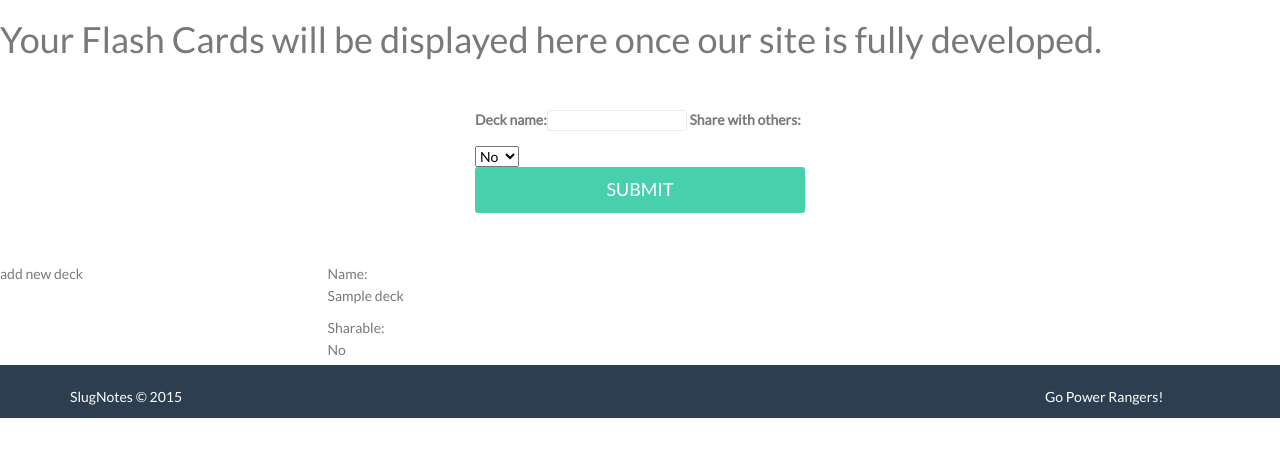
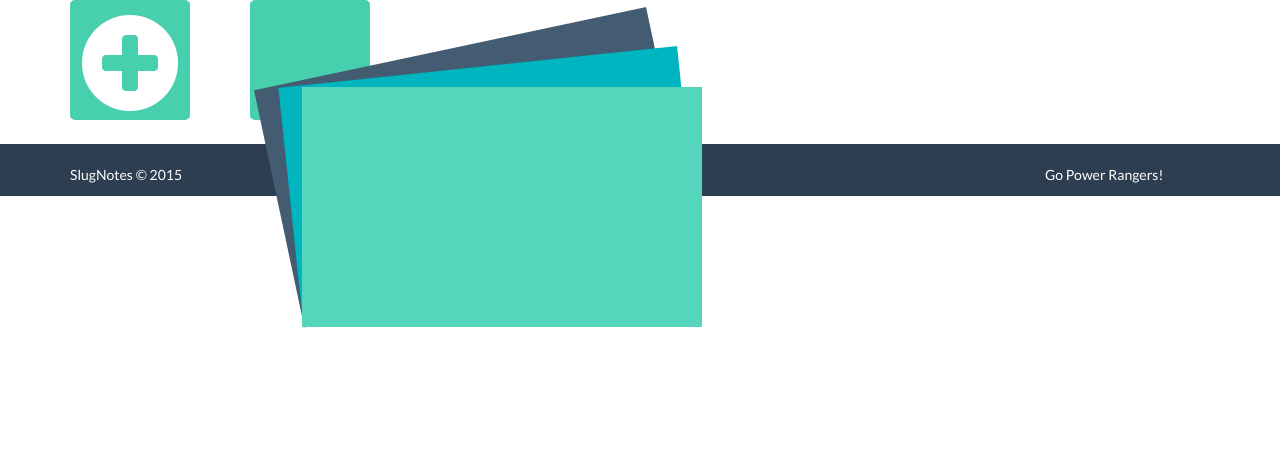
Before and after one commit to hammerface/slugnotes, a Django app: page / in a window 1280 px wide. Shown: the part 96-553 px from the top of the page. Run offline with Django 3.2, Linux system fonts and the light colour scheme; a user stored in the database is signed in; tables that the repository leaves empty hold one stand-in row (values such as "Sample post"); some libraries are stand-ins or nearby versions.

Commit message:
First attempt at create new deck modal and flash card decks (not fully functional)

```diff
--- a/study_notes_project/flash_cards/forms.py
+++ b/study_notes_project/flash_cards/forms.py
@@ -2,10 +2,11 @@ from django import forms
 from .models import Deck, Card
 
 class NewDeck(forms.ModelForm):
+	deck_name = forms.CharField(required=True)
 
 	class Meta:
 		model = Deck
 		fields = ("deck_name", "share_flag")
 		labels = {
-			'share_flag' : 'Share with others'
+			'share_flag' : 'Share With Others'
 		}
--- a/study_notes_project/static/css/style.css
+++ b/study_notes_project/static/css/style.css
@@ -877,14 +877,14 @@ section.contact-infos {
     margin-top: 4px;
 }
 .icon-wrap {
-    font-size: 2em;
-    height: 60px;
-    width: 60px;
+    font-size: 8em;
+    height: 120px;
+    width: 120px;
     float: left;
-    line-height: 60px;
-    text-align: center;
-    color: #fff;
-    margin-right: 30px;
+    line-height: 120px;
+    text-align: center;
+    color: #fff;
+    margin-right: 60px;
 }
 .ico-bg { background: #48cfad }
 .round-five {
@@ -1878,6 +1878,7 @@ ul#filters > .active > span {
     -moz-box-sizing: border-box;
     box-sizing: border-box;
 }
+
 .form-signin .form-control:focus { z-index: 2 }
 .form-signin input[type="text"],
 .form-signin input[type="password"] {
@@ -2971,3 +2972,25 @@ div.header h3{
     left:50%;
     top:-4px;
 }
+
+#id_share_flag {
+    margin-right:4px;
+}
+
+div.CreateNewDeck{
+    background-color: #48cfad;
+    color: #fff;
+}
+
+div.CreateNewDeck:hover{
+    cursor:pointer;
+    background: #37BC9B;
+    border-radius: 3px;
+    -webkit-border-radius: 3px;
+    -moz-border-radius: 3px;
+    -webkit-transition: all .3s ease;
+    -moz-transition: all .3s ease;
+    -ms-transition: all .3s ease;
+    -o-transition: all .3s ease;
+    transition: all .3s ease;
+}
--- a/study_notes_project/templates/landing/home.html
+++ b/study_notes_project/templates/landing/home.html
@@ -75,34 +75,65 @@
       </nav>
     </div>
   {% endif %}
-  {% if user.is_authenticated %}
-    <h1>Your Flash Cards will be displayed here once our site is fully developed.</h1>
-    <form method="POST" class="form-signin wow fadeInUp" action=""> {% csrf_token %}
-      {{ form }}
-      <button class="btn btn-lg btn-login btn-block" type="submit">Submit</button>
-    </form>
-
-    <!-- Display the add new deck button and all the decks of a user-->
-    <div class="row display-decks">
-      <div class="col-md-3 create-deck">
-        <p>
-          add new deck
-        </p>
-
-      </div>
-      {% for deck in deck_list %}
-          <div id={{deck.deck_id}} class="col-md-3 user-decks">
-            <p> Name: <br>{{ deck.deck_name }} </p>
-            {% if deck.share %}
-              <p> Sharable: <br> Yes</p>
-            {% else %}
-              <p> Sharable: <br> No </p>
-            {% endif %}
-          </div>
-      {% endfor %}
 
 
+  {% if user.is_authenticated %}
+    <!-- Main Container -->
+    <div class="container">
+      <div class="row  mar-b-30">
+        <div class="col-md-12">
+          <a data-toggle="modal" class="CreateNewDeck" href="#CreateNewDeck">
+              <div class="CreateNewDeck icon-wrap ico-bg round-five wow pulse" data-wow-duration="2s" data-wow-delay=".8s">
+                <i class="fa fa-plus-circle CreateNewDeck"></i>
+              </div>
+          </a>
+          <a data-toggle="modal" class="CreateNewDeck" href="#CreateNewDeck">
+              <div class="CreateNewDeck icon-wrap ico-bg round-five wow pulse" data-wow-duration="2s" data-wow-delay=".8s">
+                <img src="/static/img/StackOfFlashCards.png"></img>
+              </div>
+          </a>
+        </div>
+      </div>
     </div>
+    <!-- End Main Container -->
+
+
+    <!-- Modal -->
+    <div aria-hidden="true" aria-labelledby="CreateNewDeck" role="dialog" tabindex="-1" id="CreateNewDeck" class="modal fade">
+      <div class="modal-dialog">
+        <div class="modal-content">
+          <div class="modal-header">
+            <button type="button" class="close" data-dismiss="modal" aria-hidden="true">&times;</button>
+            <h4 class="modal-title">Create A New Deck</h4>
+          </div>
+          <form method="POST" class="form-signin wow" action=""> {% csrf_token %}
+          <div class="modal-body">
+          <!-- Check for error messages from bad form data -->
+          {% if form.errors %}
+              <p>Need to specify a deck name.</p>
+          {% endif %}
+          {% for field in form %}
+            {% if field.name == "deck_name" %}
+              <label for="id_deck_name">Deck Name:</label>
+              <input class="form-control" id="id_deck_name" name="{{ field.name}}" type="text">
+            {% else %}
+              <label for="id_share_flag">Share With Others:</label>
+              <input id="id_share_flag" name="{{ field.name}}" type="checkbox">
+            {% endif %}
+          {% endfor %}
+
+          </div>
+          <div class="modal-footer">
+            <button data-dismiss="modal" class="btn btn-default" type="button">Cancel</button>
+            <button class="btn btn-success" type="submit">Make Deck!</button>
+          </div>
+          </form>
+        </div>
+      </div>
+    </div>
+    <!-- End Modal -->
+
+
 
   {% endif %}
 {% endblock %}
```
Also changed, not shown: study_notes_project/templates/base.html (+4 -4 lines), study_notes_project/static/img/StackOfFlashCards.png (added).
